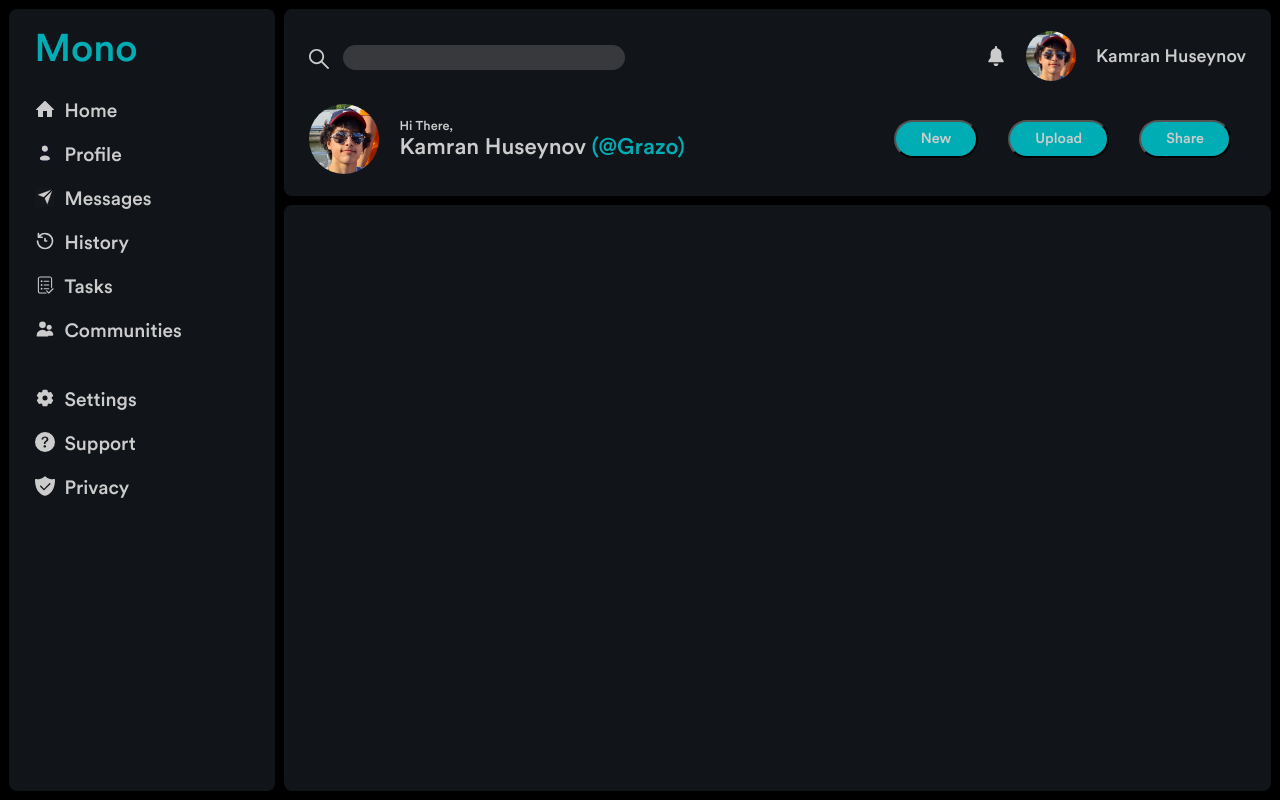
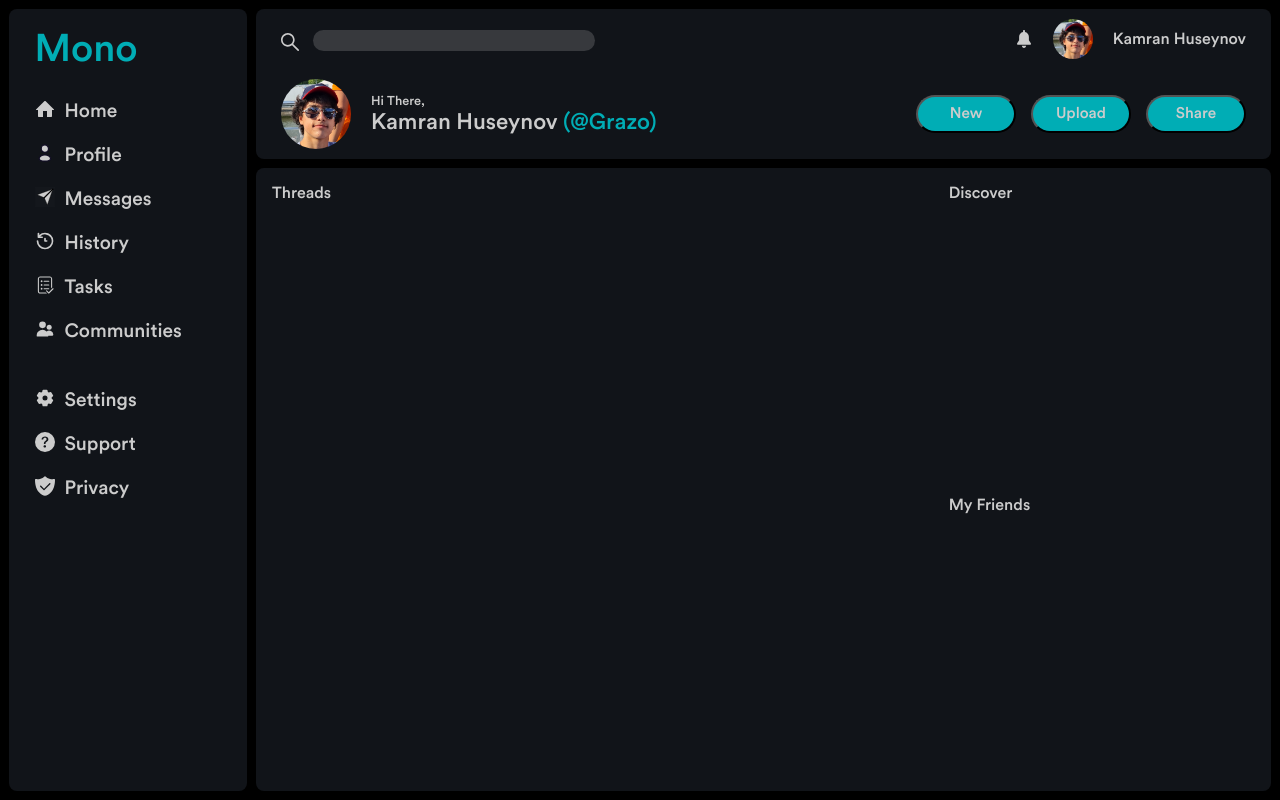
Before and after one commit to grazomarin/dashboard, a plain HTML site: page index.html in a window 1280 px wide. Drawn offline with Linux system fonts and the light colour scheme.

Commit message:
made header respond to viewport size

```diff
--- a/index.html
+++ b/index.html
@@ -44,18 +44,18 @@
         <div class="header">
             <div class="search">
                 <div>
-                    <label for="searchBar"><?xml version="1.0" encoding="iso-8859-1"?><!DOCTYPE svg PUBLIC "-//W3C//DTD SVG 1.1//EN" "http://www.w3.org/Graphics/SVG/1.1/DTD/svg11.dtd"><svg class="searchIcon" width="20px" height="20px" version="1.1" id="Capa_1" xmlns="http://www.w3.org/2000/svg" xmlns:xlink="http://www.w3.org/1999/xlink" x="0px" y="0px"	 viewBox="0 0 330 330" style="enable-background:new 0 0 330 330;" xml:space="preserve"><path d="M325.606,304.394L223.328,202.117c16.707-21.256,26.683-48.041,26.683-77.111C250.011,56.077,193.934,0,125.005,0	C56.077,0,0,56.077,0,125.006C0,193.933,56.077,250.01,125.005,250.01c29.07,0,55.855-9.975,77.11-26.681l102.278,102.277	C307.322,328.536,311.161,330,315,330s7.678-1.464,10.606-4.394C331.465,319.749,331.465,310.251,325.606,304.394z M30,125.006	C30,72.619,72.619,30,125.005,30c52.387,0,95.006,42.619,95.006,95.005c0,52.386-42.619,95.004-95.006,95.004	C72.619,220.01,30,177.391,30,125.006z"/><g></g><g></g><g></g><g></g><g></g><g></g><g></g><g></g><g></g><g></g><g></g><g></g><g></g><g></g><g></g></svg></label>
+                    <label for="searchBar"><?xml version="1.0" encoding="iso-8859-1"?><!DOCTYPE svg PUBLIC "-//W3C//DTD SVG 1.1//EN" "http://www.w3.org/Graphics/SVG/1.1/DTD/svg11.dtd"><svg class="searchIcon" width="18px" height="18px" version="1.1" id="Capa_1" xmlns="http://www.w3.org/2000/svg" xmlns:xlink="http://www.w3.org/1999/xlink" x="0px" y="0px"	 viewBox="0 0 330 330" style="enable-background:new 0 0 330 330;" xml:space="preserve"><path d="M325.606,304.394L223.328,202.117c16.707-21.256,26.683-48.041,26.683-77.111C250.011,56.077,193.934,0,125.005,0	C56.077,0,0,56.077,0,125.006C0,193.933,56.077,250.01,125.005,250.01c29.07,0,55.855-9.975,77.11-26.681l102.278,102.277	C307.322,328.536,311.161,330,315,330s7.678-1.464,10.606-4.394C331.465,319.749,331.465,310.251,325.606,304.394z M30,125.006	C30,72.619,72.619,30,125.005,30c52.387,0,95.006,42.619,95.006,95.005c0,52.386-42.619,95.004-95.006,95.004	C72.619,220.01,30,177.391,30,125.006z"/><g></g><g></g><g></g><g></g><g></g><g></g><g></g><g></g><g></g><g></g><g></g><g></g><g></g><g></g><g></g></svg></label>
                     <input type="search" name="search" id="searchBar">
                 </div>
                 <div>
-                    <?xml version="1.0" encoding="iso-8859-1"?><svg class="bell" width='20px' height="20px" version="1.1" id="Layer_1" xmlns="http://www.w3.org/2000/svg" xmlns:xlink="http://www.w3.org/1999/xlink" x="0px" y="0px"	 viewBox="0 0 459.334 459.334" style="enable-background:new 0 0 459.334 459.334;" xml:space="preserve"><g>	<g>		<g>			<path d="M175.216,404.514c-0.001,0.12-0.009,0.239-0.009,0.359c0,30.078,24.383,54.461,54.461,54.461				s54.461-24.383,54.461-54.461c0-0.12-0.008-0.239-0.009-0.359H175.216z"/>			<path d="M403.549,336.438l-49.015-72.002c0-22.041,0-75.898,0-89.83c0-60.581-43.144-111.079-100.381-122.459V24.485				C254.152,10.963,243.19,0,229.667,0s-24.485,10.963-24.485,24.485v27.663c-57.237,11.381-100.381,61.879-100.381,122.459				c0,23.716,0,76.084,0,89.83l-49.015,72.002c-5.163,7.584-5.709,17.401-1.419,25.511c4.29,8.11,12.712,13.182,21.887,13.182				H383.08c9.175,0,17.597-5.073,21.887-13.182C409.258,353.839,408.711,344.022,403.549,336.438z"/>		</g>	</g></g><g></g><g></g><g></g><g></g><g></g><g></g><g></g><g></g><g></g><g></g><g></g><g></g><g></g><g></g><g></g></svg>
+                    <?xml version="1.0" encoding="iso-8859-1"?><svg class="bell" width='18px' height="18px" version="1.1" id="Layer_1" xmlns="http://www.w3.org/2000/svg" xmlns:xlink="http://www.w3.org/1999/xlink" x="0px" y="0px"	 viewBox="0 0 459.334 459.334" style="enable-background:new 0 0 459.334 459.334;" xml:space="preserve"><g>	<g>		<g>			<path d="M175.216,404.514c-0.001,0.12-0.009,0.239-0.009,0.359c0,30.078,24.383,54.461,54.461,54.461				s54.461-24.383,54.461-54.461c0-0.12-0.008-0.239-0.009-0.359H175.216z"/>			<path d="M403.549,336.438l-49.015-72.002c0-22.041,0-75.898,0-89.83c0-60.581-43.144-111.079-100.381-122.459V24.485				C254.152,10.963,243.19,0,229.667,0s-24.485,10.963-24.485,24.485v27.663c-57.237,11.381-100.381,61.879-100.381,122.459				c0,23.716,0,76.084,0,89.83l-49.015,72.002c-5.163,7.584-5.709,17.401-1.419,25.511c4.29,8.11,12.712,13.182,21.887,13.182				H383.08c9.175,0,17.597-5.073,21.887-13.182C409.258,353.839,408.711,344.022,403.549,336.438z"/>		</g>	</g></g><g></g><g></g><g></g><g></g><g></g><g></g><g></g><g></g><g></g><g></g><g></g><g></g><g></g><g></g><g></g></svg>
                     <img class='avatar' src="Me).web.jpg" alt="">
                     <div>Kamran Huseynov</div>
                 </div>
             </div>
             <div class="accountAction">
                 <div>
-                    <img class='avatar2' src="Me).web.jpg" alt="">
+                    <img class='avatarB' src="Me).web.jpg" alt="">
                     <div>
                         <div>Hi There,</div>
                         <div>Kamran Huseynov <span style="color: var(--secondary)">(@Grazo)</span></div>
@@ -70,7 +70,18 @@
         </div>
 
         <div class="main">
-
+            <div class="threads">
+                <div>Threads</div>
+                <div></div>
+            </div>
+            <div class="discover">
+                <div>Discover</div>
+                <div></div>
+            </div>
+            <div class="friends">
+                <div>My Friends</div>
+                <div></div>
+            </div>
         </div>
 
     </div>
--- a/style.css
+++ b/style.css
@@ -23,8 +23,8 @@
 
 .container {
     display: grid;
-    grid-template-columns: minmax(175px, 1fr) 3.5fr;
-    grid-template-rows: 1.3fr 4fr;
+    grid-template-columns: minmax(175px, 1fr) minmax(490px, 80%);
+    grid-template-rows: min-content 4fr;
     height: 100vh;
 }
 
@@ -87,12 +87,12 @@
     border-radius: 8px;
 
     display: grid;
-    grid-template-rows: 1fr 1fr;
+    grid-template-rows: .6fr min-content;
     grid-template-columns: minmax(500px, 1fr);
 }
 
 .search {
-    margin: 0px 25px;
+    margin: 10px 25px;
     display: flex;
     flex-flow: row nowrap;
     align-items: center;
@@ -122,7 +122,7 @@
     border: none;
     width: clamp(140px, 22vw, 600px);
     border-radius: 16px;
-    padding: 3px 8px;
+    padding: 1px 8px;
     font-size: 16px;
     background-color: rgba(204, 204, 204, 0.2);
 }
@@ -143,28 +143,33 @@
 .searchIcon {
     margin: 0 10px 0 0;
     position: relative;
-    top: 7px;
+    top: 6px;
 }
 
 .avatar {
-    width: 50px;
-    height: 50px;
+    width: 40px;
+    height: 40px;
 }
 
-.avatar, .avatar2 {
+.avatar, .avatarB {
     object-fit: cover;
     border-radius: 50%;
 }
 
-.avatar2 {
-    width: 70px;
-    height: 70px;
+.avatarB {
+    width: clamp(50px, 6vw, 70px);
+    height: clamp(50px, 6vw, 70px);;
+}
+
+.search div {
+    font-size: 1rem;
 }
 
 .accountAction {
-    margin: 0px 25px 20px;
+    margin: 10px 25px;
     display: flex;
     justify-content: space-between;
+    flex-wrap: row wrap;
 }
 
 .accountAction > div {
@@ -182,15 +187,16 @@
 }
 
 .accountAction div div:first-of-type div:nth-child(2) {
-font-size: 1.4rem;
+    font-size: clamp(.8rem, 2vw, 1.4rem);
 }
 
 .accountAction button {
-    margin: 0px 15px;
+    margin: 0 0 0 15px;
     background-color: var(--secondary);
     border-radius: 20px;
-    padding: 8px 25px;
-    font-size: .9rem;
+    font-size: clamp(.7rem, 1.2vw, 1.1rem);
+    width: clamp(50px, 8vw, 100px);
+    height: clamp(30px, 3vw, 40px);
     cursor: pointer;
 }
 
@@ -204,4 +210,16 @@
     background-color: var(--main-dark);
     margin: 9px 9px 9px 0;
     border-radius: 8px;
+
+    display: grid;
+    grid-template-rows: 1fr 1fr;
+    grid-template-columns: 2fr 1fr;
 }
+
+.main * {
+    margin: 8px;
+}
+
+.threads {
+    grid-row: 1/3;
+}
```
